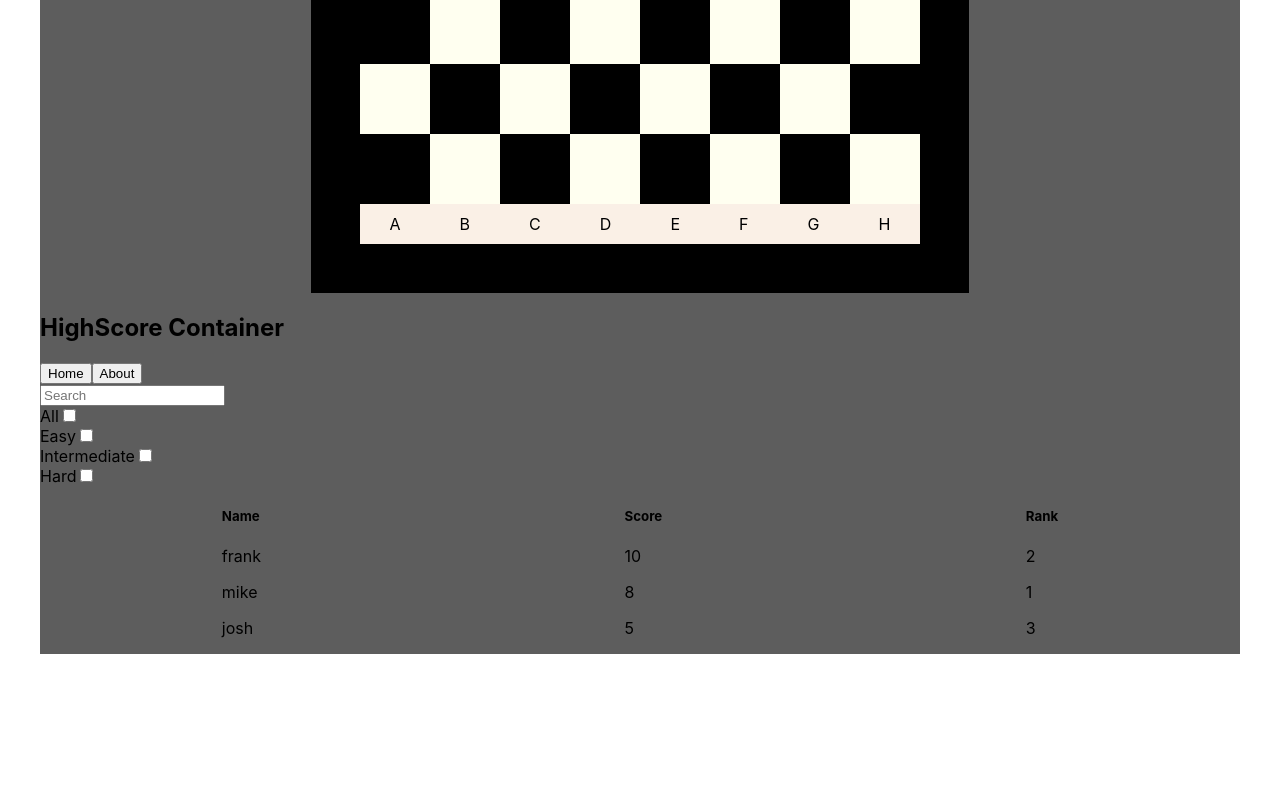
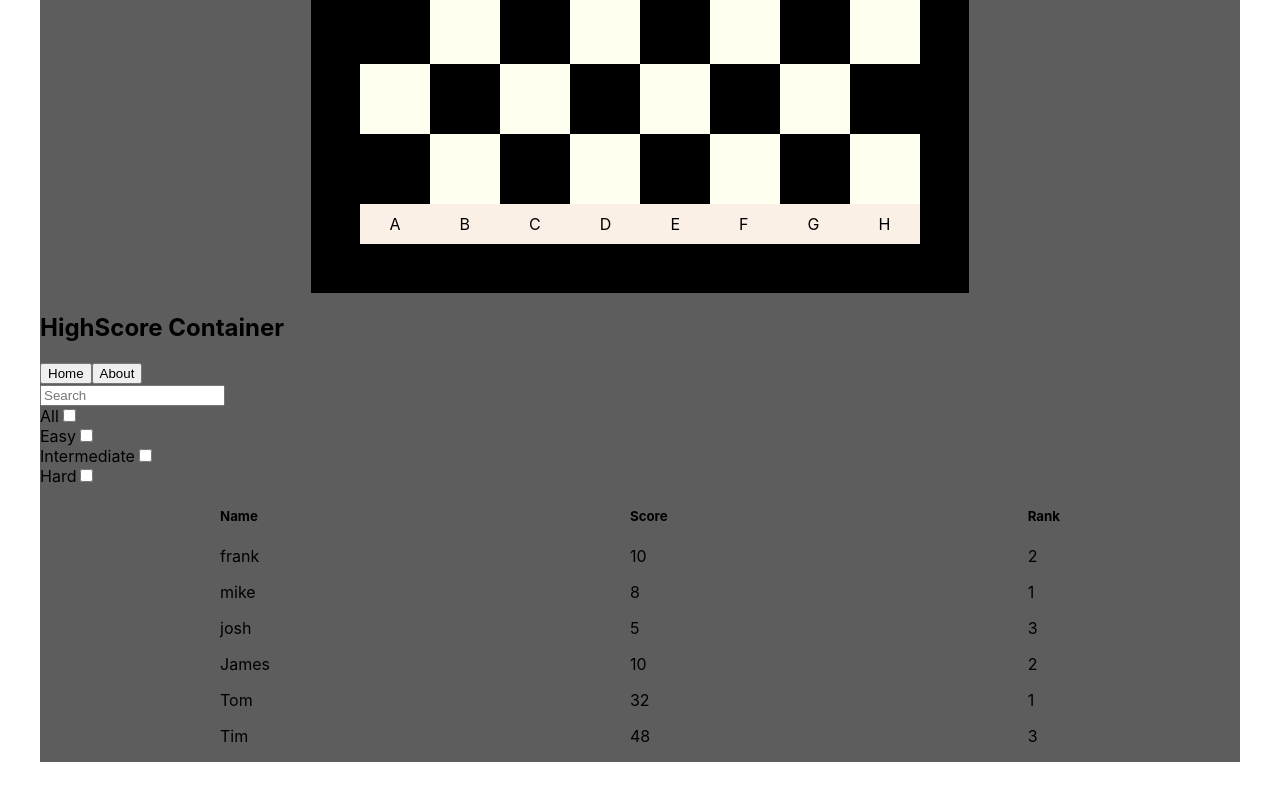
Before and after one commit to nemiasalc56/Chess-Trekkers, a React (Create React App) app: page / in a window 1280 px wide. Shown: the part 505-1305 px from the top of the page. Before the commit the page ends 1199 px from the top, so only its background shows below. Built offline with nearby package versions, Linux system fonts and the light colour scheme.

Commit message:
we can filter the score depending on the difficulty

```diff
--- a/src/HighScore/index.js
+++ b/src/HighScore/index.js
@@ -15,6 +15,10 @@ class HighScore extends Component {
 	}
 
 	componentDidMount() {
+		this.getScores("all")
+	}
+
+	getScores = (name) => {
 
 		const scores = [
 			{
@@ -46,18 +50,97 @@ class HighScore extends Component {
 				rank: 3,
 				difficulty: "easy",
 				date: "May 05, 2020"
+			},
+			{
+				id: 4,
+				owner: {
+					username: "James"
+				},
+				high_score: 10,
+				rank: 2,
+				difficulty: "intermediate",
+				date: "May 05, 2020"
+			},
+			{
+				id: 5,
+				owner: {
+					username: "Tom"
+				},
+				high_score: 32,
+				rank: 1,
+				difficulty: "hard",
+				date: "May 05, 2020"
+			},
+			{
+				id: 6,
+				owner: {
+					username: "Tim"
+				},
+				high_score: 48,
+				rank: 3,
+				difficulty: "hard",
+				date: "May 05, 2020"
 			}
 		]
 
-		this.setState({
-			scores: scores,
-			scoreListOpen: true
-		})
+		// we need to check if the parameter is = to all, easy, intermediate or hard
+		if(name === "all") {
+			this.setState({
+				scores: scores,
+				scoreListOpen: true
+			})
+		} else if(name === "easy") {
+			const easyScores = []
+
+			for(let i = 0; i < scores.length; i++) {
+
+				if(scores[i].difficulty === "easy") {
+					// console.log(scores[i]);
+					easyScores.push(scores[i])
+				}
+			}
+			//
+			this.setState({
+				scores: easyScores
+			})
+		} else if(name === "intermediate") {
+			const interScores = []
+
+			for(let i = 0; i < scores.length; i++) {
+
+				if(scores[i].difficulty === "intermediate") {
+					// console.log(scores[i]);
+					interScores.push(scores[i])
+				}
+			}
+			//
+			this.setState({
+				scores: interScores
+			})
+		} else if(name === "hard") {
+			const hardScores = []
+
+			for(let i = 0; i < scores.length; i++) {
+
+				if(scores[i].difficulty === "hard") {
+					// console.log(scores[i]);
+					hardScores.push(scores[i])
+				}
+			}
+			//
+			this.setState({
+				scores: hardScores
+			})
+		}
+
 
 	}
 
+
+	 // this method will allow us to filter the scores (all, easy, intermediate, hard)
 	filterScores = (e) => {
-		console.log(e.target.name)
+
+		this.getScores(e.target.name)
 	}
 
 
@@ -115,7 +198,7 @@ class HighScore extends Component {
 						<input
 							type="checkbox"
 							name="hard"
-							onChange={this.filterScoresd}
+							onChange={this.filterScores}
 						/>
 					</div>
 				</div>
```
